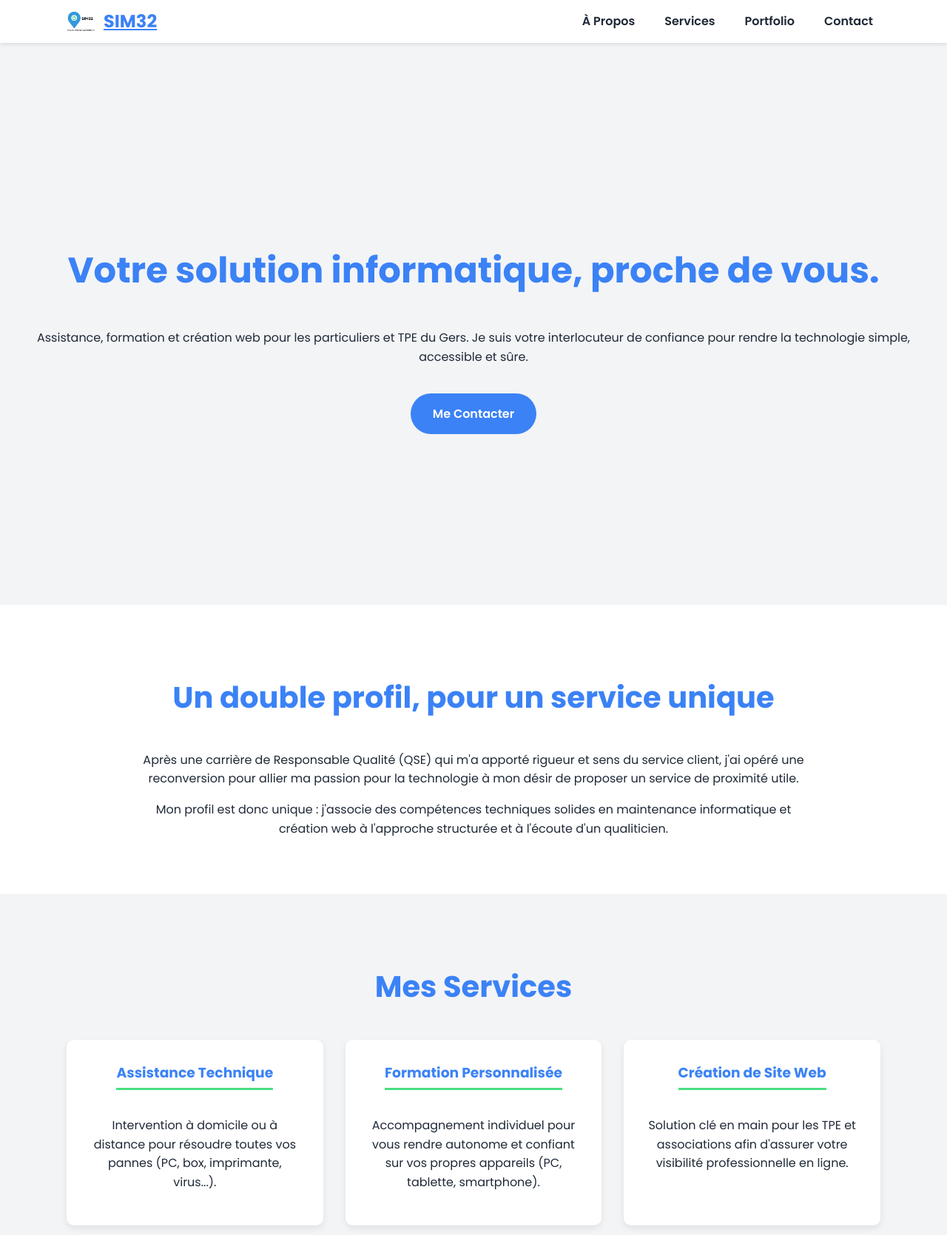
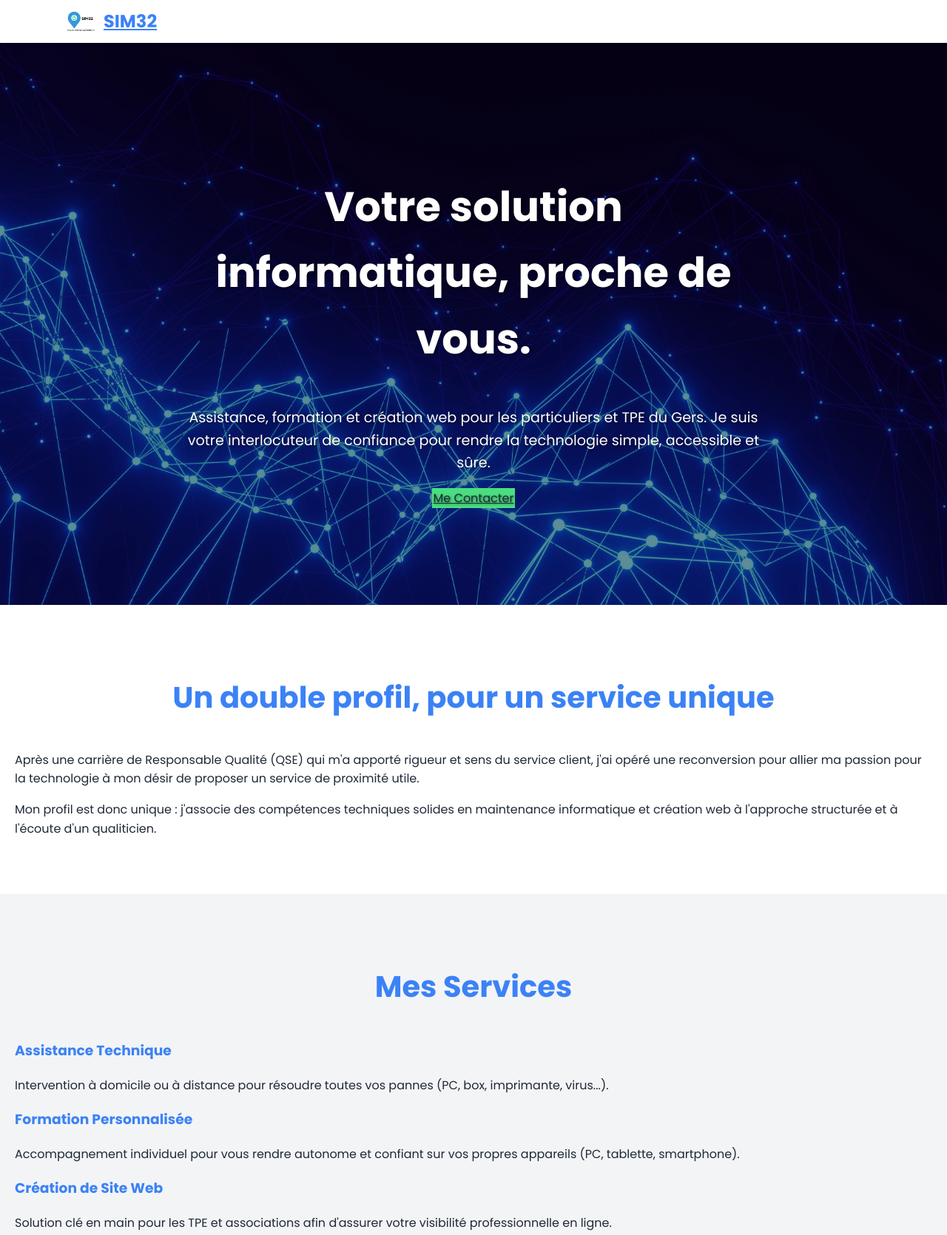
Before and after one commit to MathBach32/sim32, a plain HTML site: page index.html in a window 1280 px wide. Shown: the top 1670 px of the page at 74% size. Drawn offline with Linux system fonts and the light colour scheme.

```diff
--- a/index.html
+++ b/index.html
@@ -82,7 +82,7 @@
 <p>Basé à Miélan, j'interviens habituellement dans un rayon de 40km. N'hésitez pas à me contacter pour deviser une intervention plus lointaine.</p>
 <ul>
     <li><strong>Email :</strong> mathieu.bachmann@outlook.com</li>
-    <li><strong>Téléphone :</strong> 06 12 34 56 78</li> <li><strong>Adresse :</strong> 6 Chemin De Rioumaou, Miélan</li>
+    <li><strong>Téléphone :</strong> 06 58 67 80 61</li> <li><strong>Adresse :</strong> 6 Chemin De Rioumaou, Miélan</li>
     <li><strong>Site officiel :</strong> sim32.fr</li>
 </ul>
 </section>
--- a/style.css
+++ b/style.css
@@ -92,80 +92,70 @@
 }
 
 /* --- Section Accueil --- */
+/* --- Section Accueil --- */
 #accueil {
     min-height: 80vh;
     display: flex;
     justify-content: center;
     align-items: center;
     text-align: center;
+
+    /* --- Styles pour l'image de fond --- */
+    background-image: url('background-accueil.jpg'); /* Votre image ici */
+    background-size: cover; /* L'image couvrira toute la section */
+    background-position: center; /* L'image sera centrée */
+    background-repeat: no-repeat; /* L'image ne se répétera pas */
+    position: relative; /* Pour positionner l'overlay de couleur */
+    color: var(--blanc); /* Texte blanc pour contraster avec le fond */
+    text-shadow: 1px 1px 3px rgba(0,0,0,0.5); /* Ombre pour la lisibilité */
+}
+
+/* --- Overlay pour améliorer le contraste --- */
+#accueil::before {
+    content: '';
+    position: absolute;
+    top: 0;
+    left: 0;
+    width: 100%;
+    height: 100%;
+    background-color: rgba(0, 0, 0, 0.4); /* Un voile sombre semi-transparent */
+    z-index: 1; /* S'assure que le voile est au-dessus de l'image mais sous le texte */
+}
+
+#accueil .accueil-content {
+    position: relative; /* Pour que le contenu soit au-dessus de l'overlay */
+    z-index: 2;
+    max-width: 800px; /* Limite la largeur du texte pour la lisibilité */
+    padding: 20px;
 }
 
 #accueil h1 {
-    font-size: 3em;
+    font-size: 3.5em; /* L'image permet un titre plus grand */
+    color: var(--blanc); /* Titre blanc */
 }
 
-.cta-button {
-    display: inline-block;
-    background-color: var(--bleu-sim32);
-    color: var(--blanc);
-    padding: 15px 30px;
-    text-decoration: none;
-    font-weight: 600;
-    border-radius: 50px;
-    margin-top: 20px;
-    transition: background-color 0.3s;
+#accueil p {
+    font-size: 1.2em;
+    color: var(--blanc); /* Paragraphe blanc */
 }
 
-.cta-button:hover {
-    background-color: #2563EB;
+/* On modifie le bouton pour qu'il contraste mieux */
+#accueil .cta-button {
+    background-color: var(--vert-sim32); /* Bouton vert pour l'action */
+    color: var(--gris-fonce); /* Texte foncé sur bouton vert */
+    border: 2px solid var(--vert-sim32); /* Bordure assortie */
 }
 
-/* --- Section Services --- */
-.services-grid {
-    display: grid;
-    grid-template-columns: repeat(auto-fit, minmax(300px, 1fr));
-    gap: 30px;
-    max-width: 1100px;
-    margin: 0 auto;
+#accueil .cta-button:hover {
+    background-color: #37B96D; /* Vert plus sombre au survol */
+    border-color: #37B96D;
 }
 
-.service-card {
-    background-color: var(--blanc);
-    padding: 30px;
-    border-radius: 10px;
-    box-shadow: 0 4px 10px rgba(0,0,0,0.08);
-    text-align: center;
+/* Modifie aussi les liens de la navigation si l'on est dans la section accueil,
+   pour qu'ils soient blancs et visibles sur l'image */
+header nav ul li a {
+    color: var(--blanc); /* Texte blanc pour les liens de navigation */
 }
-
-.service-card h3 {
-    margin-top: 0;
-    border-bottom: 3px solid var(--vert-sim32);
-    display: inline-block;
-    padding-bottom: 5px;
-}
-
-/* --- Autres sections --- */
-#a-propos, #clients, #contact {
-    max-width: 900px;
-    margin: 0 auto;
-    text-align: center;
-}
-
-.clients-container {
-    display: flex;
-    gap: 30px;
-    margin-top: 20px;
-}
-
-.client-type {
-    flex: 1;
-}
-
-#contact ul {
-    list-style: none;
-    padding: 0;
-}
-
 /* --- Footer --- */
 footer {
     background-color: var(--gris-fonce);
```
Also changed, not shown: background-accueil.jpg (added).
